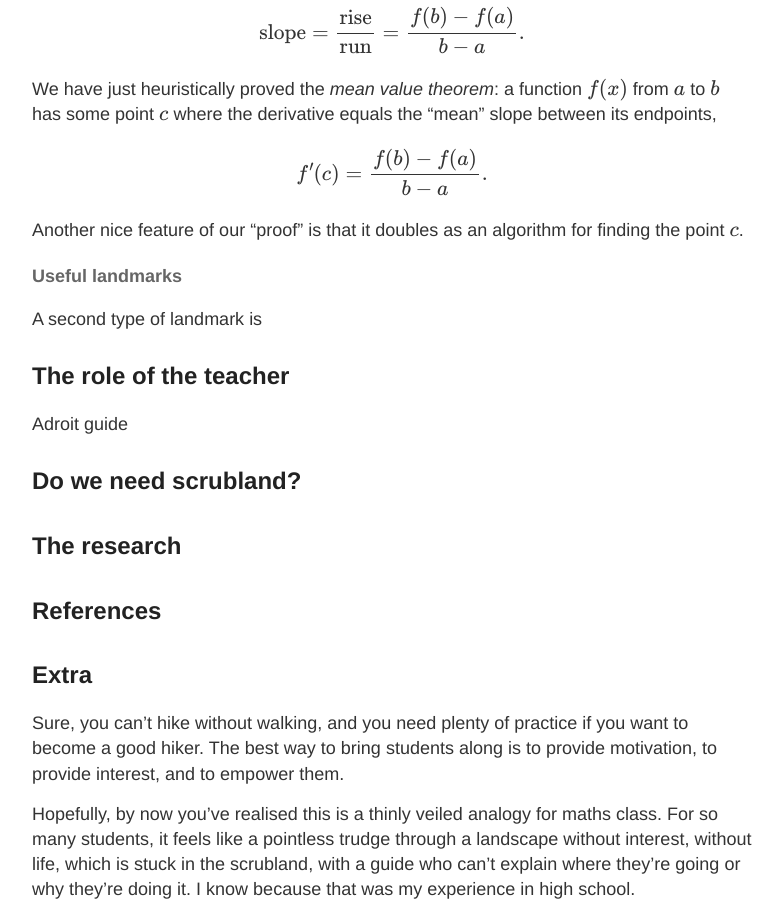
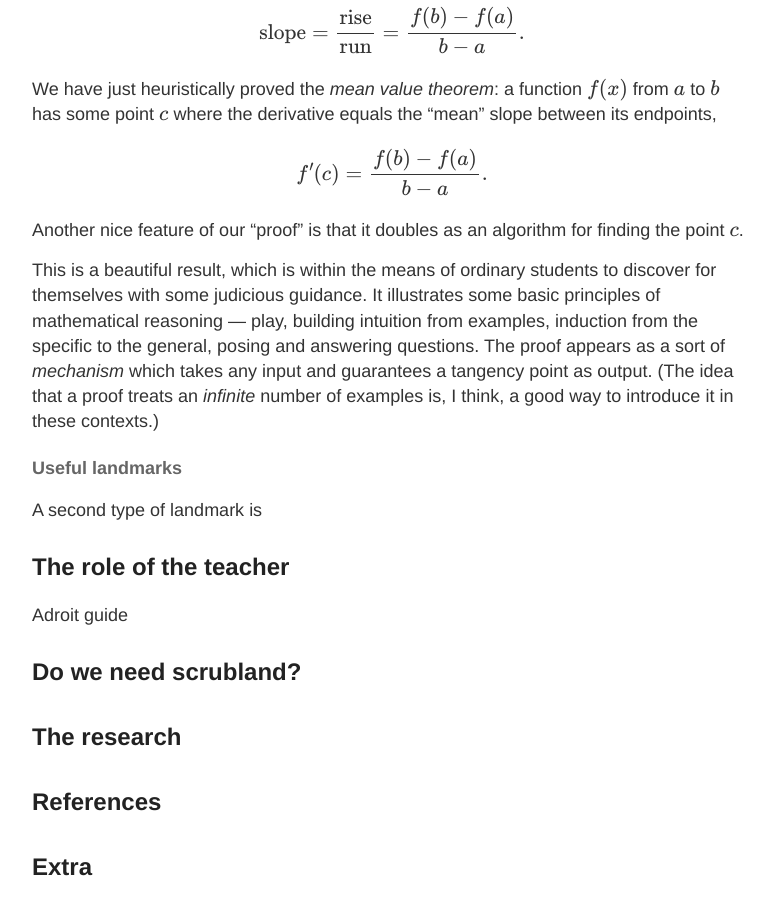
Before and after one commit to hapax/hapax.github.io, a Jekyll site: the page built from assets/teaching.md, in a window 1280 px wide and 900 px high, scrolled down 6459 px. Shown: the whole window, without its empty margins (248-1031 px from the left). Built offline with Jekyll 4.4.1, drawn with Linux system fonts in a browser that asks for light colours; our own code applies the rules of GitHub Pages for plain Markdown files; formulas are drawn with MathJax 3; a script that is not in the unit is left out.

Commit message:
Update teaching.md

```diff
--- a/assets/teaching.md
+++ b/assets/teaching.md
@@ -281,6 +281,16 @@ $$
 Another nice feature of our "proof" is that it doubles as an algorithm
 for finding the point $c$.
 
+This is a beautiful result, which is within the means of ordinary
+students to discover for themselves with some judicious guidance.
+It illustrates some basic principles of mathematical reasoning ---
+play, building intuition from examples, induction from the specific to
+the general, posing and answering questions.
+The proof appears as a sort of *mechanism* which takes any input and
+guarantees a tangency point as output.
+(The idea that a proof treats an *infinite* number of examples is, I
+think, a good way to introduce it in these contexts.)
+
 #### Useful landmarks
 
 A second type of landmark is
```
